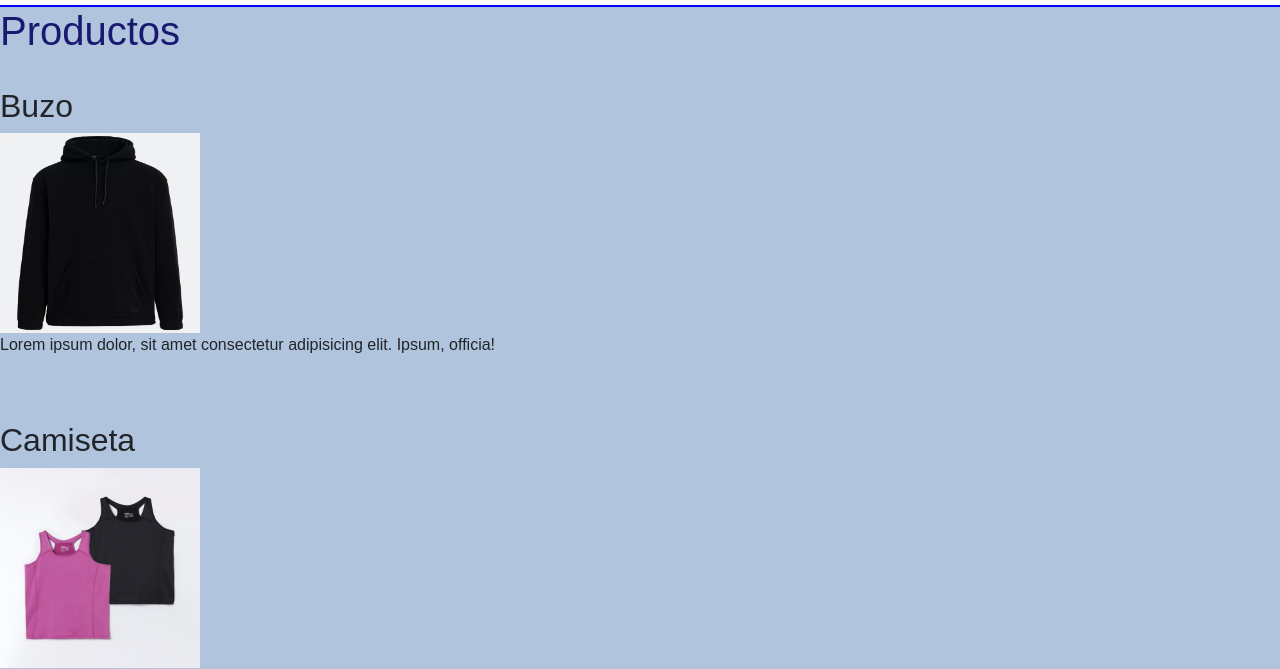
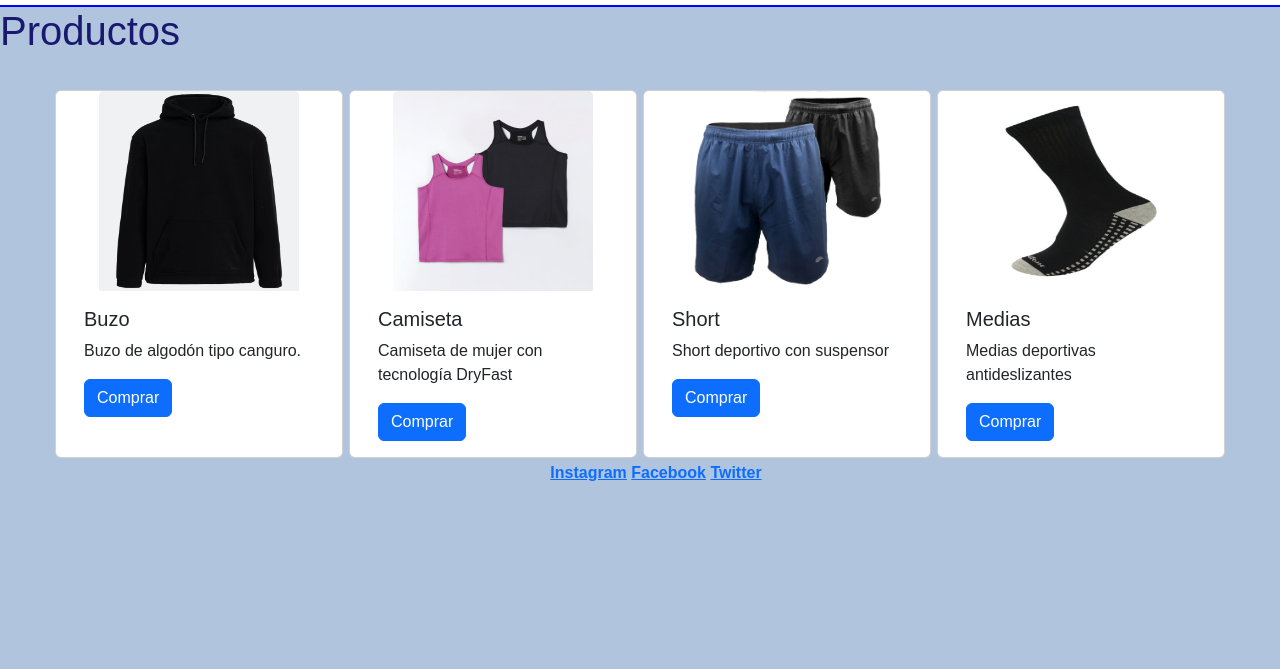
Before and after one commit to MathiasShT/PF-Shimabukuro, a plain HTML site: page pages/productos.html in a window 1280 px wide. Shown: the part 131-800 px from the top of the page. Drawn offline with nearby package versions, Linux system fonts and the light colour scheme.

Commit message:
Cards de productos

```diff
--- a/css/estilo.css
+++ b/css/estilo.css
@@ -48,6 +48,8 @@ li {
 }
 
 .program {
+    display: flex;
+    justify-content: center;
     padding: 1px;
     border: 1px navy solid;
 }
@@ -82,6 +84,14 @@ li {
     display: inline;
 }
 
+.product {
+    margin: 3px;
+}
+
+.productos {
+    display: flex;
+    justify-content: center;
+}
 footer {
     display: flex;
     justify-content: center;
--- a/pages/productos.html
+++ b/pages/productos.html
@@ -29,24 +29,48 @@
     </nav>
   </header>
 
-<main>
   <h1 class="títulos">Productos</h1>
   <br>
-  <h2 class="ropa">Buzo</h2>
-  <img class="ropas" src="../img/canguro.webp" alt="Buzo">
-  <p>Lorem ipsum dolor, sit amet consectetur adipisicing elit. Ipsum, officia!</p>
-  <br><br>
-  <h2 class="ropa">Camiseta</h2>
-  <img class="ropas" src="../img/camisetamujer.jpg" alt="Camiseta">
-  <p>Lorem ipsum dolor sit amet consectetur adipisicing elit. Fuga, nobis.</p>
-  <br><br>
-  <h2 class="ropa">Shorts</h2>
-  <img class="ropas" src="../img/short.jpg" alt="Short">
-  <p>Lorem ipsum dolor sit, amet consectetur adipisicing elit. Et, beatae.</p>
-  <br><br>
-  <h2 class="ropa">Medias</h2>
-  <img class="ropas" src="../img/medias.jpg" alt="Medias">
-  <p>Lorem ipsum dolor sit amet consectetur adipisicing elit. Quis, hic.</p>
+
+  <main class="row productos">
+
+    <article class="card product col-xxl-3 col-xl-3 col-md-6 col-sm-12" style="width: 18rem;">
+      <img src="../img/canguro.webp" class="card-img-top mx-auto ropas" alt="Buzo">
+      <section class="card-body">
+        <h5 class="card-title">Buzo</h5>
+        <p class="card-text">Buzo de algodón tipo canguro.</p>
+        <a href="#" class="btn btn-primary">Comprar</a>
+      </section>
+    </article>
+    <br>
+    <article class="card product col-xxl-3 col-xl-3 col-md-6 col-sm-12" style="width: 18rem;">
+      <img src="../img/camisetamujer.jpg" class="card-img-top mx-auto ropas" alt="Camiseta">
+      <section class="card-body">
+        <h5 class="card-title">Camiseta</h5>
+        <p class="card-text">Camiseta de mujer con tecnología DryFast</p>
+        <a href="#" class="btn btn-primary">Comprar</a>
+      </section>
+    </article>
+    <br>
+    <article class="card product col-xxl-3 col-xl-3 col-md-6 col-sm-12" style="width: 18rem;">
+      <img src="../img/short.jpg" class="card-img-top mx-auto ropas" alt="Short">
+      <section class="card-body">
+        <h5 class="card-title">Short</h5>
+        <p class="card-text">Short deportivo con suspensor</p>
+        <a href="#" class="btn btn-primary">Comprar</a>
+      </section>
+    </article>
+    <br>
+    <div class="card product col-xxl-3 col-xl-3 col-md-6 col-sm-12" style="width: 18rem;">
+      <img src="../img/medias.jpg" class="card-img-top mx-auto ropas" alt="Medias">
+      <div class="card-body">
+        <h5 class="card-title">Medias</h5>
+        <p class="card-text">Medias deportivas antideslizantes</p>
+        <a href="#" class="btn btn-primary">Comprar</a>
+      </div>
+    </div>
+    <br>
+
   </main>
 
 
@@ -59,7 +83,9 @@
   </footer>
 
   <script src="https://cdn.jsdelivr.net/npm/bootstrap@5.3.1/dist/js/bootstrap.bundle.min.js"
-  integrity="sha384-HwwvtgBNo3bZJJLYd8oVXjrBZt8cqVSpeBNS5n7C8IVInixGAoxmnlMuBnhbgrkm" crossorigin="anonymous"></script>
+    integrity="sha384-HwwvtgBNo3bZJJLYd8oVXjrBZt8cqVSpeBNS5n7C8IVInixGAoxmnlMuBnhbgrkm"
+    crossorigin="anonymous"></script>
 
 </body>
+
 </html>
```
Also changed, not shown: index.html (+2 -2 lines), pages/programas.html (+4 -4 lines). Lines whose indentation alone changed are shown as unchanged.
